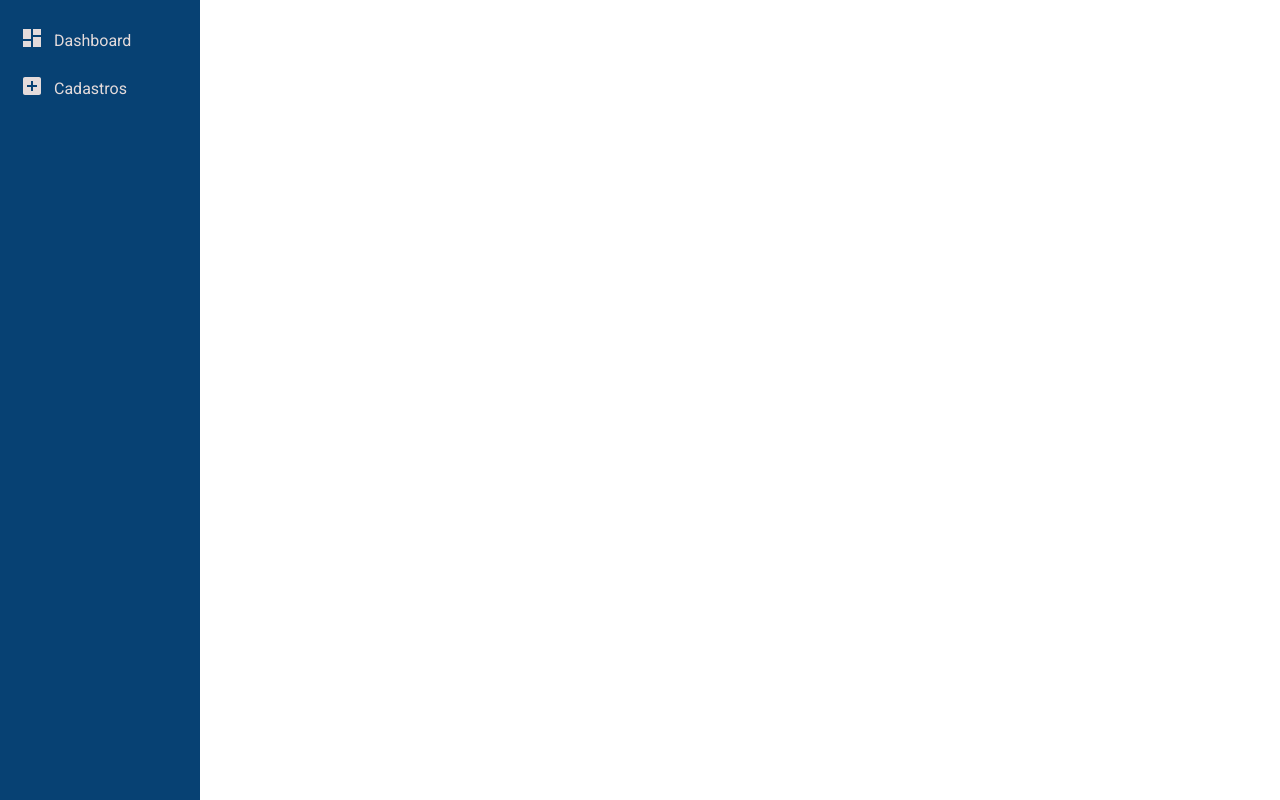
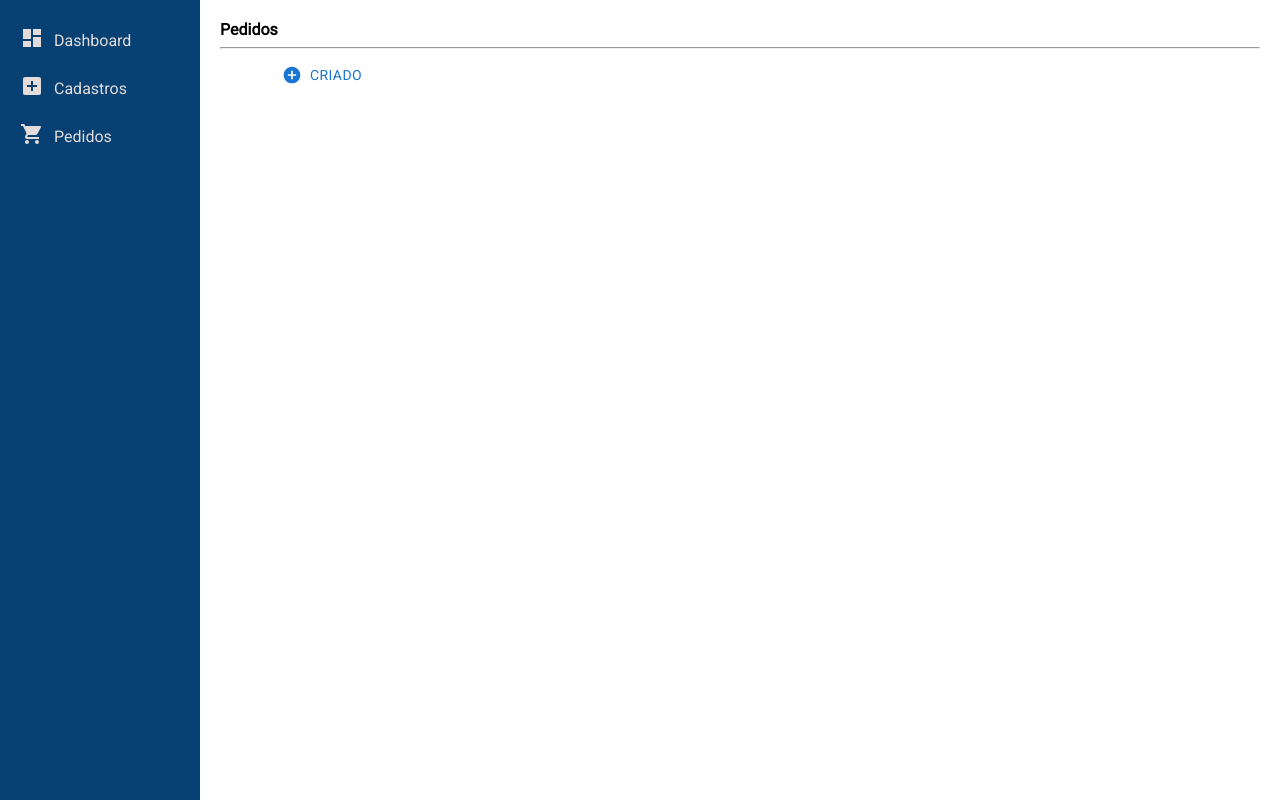
Before and after one commit to HenriqueOPeixoto/app-kodyak, a React (Vite) app in the folder frontend-kodyak/: page /pedidos in a window 1280 px wide. Before the commit this address had no page. Built offline with nearby package versions, Linux system fonts and the light colour scheme.

Commit message:
Criar menu de pedidos

```diff
--- a/frontend-kodyak/src/App.tsx
+++ b/frontend-kodyak/src/App.tsx
@@ -15,6 +15,8 @@ const Usuarios = lazy(() => import('./components/Cadastros/Usuarios'));
 const FamiliaProdutos = lazy(() => import('./components/Cadastros/FamiliaProdutos'));
 const Produtos = lazy(() => import('./components/Cadastros/Produtos'));
 
+const Pedidos = lazy(() => import('./components/Pedidos/Pedidos'));
+
 function App() {
   return (
     <div className='App'>
@@ -24,7 +26,6 @@ function App() {
         <Suspense fallback={<div><CircularProgress /></div>}>
           <Routes>
             <Route path='/cadastros' element={<Cadastro />} />
-            <Route path='/dashboard' element={<Dashboard />} />
             <Route path='/cadastros/novo_cliente' element={<Clientes />} />
             <Route path='/cadastros/editar_cliente/:id' element={<Clientes />} />
             <Route path='/cadastros/novo_motorista' element={<Motoristas />} />
@@ -35,6 +36,10 @@ function App() {
             <Route path='/cadastros/editar_familia_produtos/:id' element={<FamiliaProdutos />} />
             <Route path='/cadastros/novo_produto' element={<Produtos />} />
             <Route path='/cadastros/editar_produto/:id' element={<Produtos />} />
+
+            <Route path='/dashboard' element={<Dashboard />} />
+
+            <Route path='/pedidos' element={<Pedidos />} />
             {/* Novas rotas aqui */}
           </Routes>
         </Suspense>
--- /dev/null
+++ b/frontend-kodyak/src/components/Pedidos/Pedidos.tsx
@@ -0,0 +1,39 @@
+import { Button } from '@mui/material'
+import { useState } from 'react';
+
+import AddCircleIcon from '@mui/icons-material/AddCircle';
+
+import './styles/Pedidos.css'
+
+
+
+function Pedidos() {
+
+  const [activeButton, setActiveButton] = useState<string | null>(null);
+
+  const handleButtonClick = (buttonName: string) => {
+    setActiveButton(buttonName);
+  };
+
+  return (
+    <>
+      <div className="Title">
+        Pedidos
+        <hr />
+      </div>
+      <div className='Pedidos'>
+        <div className='BotoesPedidos'>
+          {/* Ao clicar em um botão, muda o estado de activeButton, fazendo com que outra tabela seja renderizada */}
+          <Button startIcon={<AddCircleIcon />} onClick={() => {handleButtonClick('criado')}}>Criado</Button>
+        </div>
+        <div className='ListaPedidos'>
+          {/* As linhas abaixo controlam qual tabela de pedido deve ser exibida
+            baseando-se no estado dos botões, ou seja, o botão atual ativo pelo useState. */}
+          {activeButton === 'criado' && <p>Pedidos criados</p>}
+        </div>
+      </div>
+    </>
+  )
+}
+
+export default Pedidos
--- /dev/null
+++ b/frontend-kodyak/src/components/Pedidos/styles/Pedidos.css
@@ -0,0 +1,20 @@
+.Title {
+    font-weight: bold;
+}
+
+.BotoesPedidos {
+    display: flex;
+    flex-direction: column;
+    justify-content: flex-start;
+    max-width: 35%;
+    min-width: 20%;
+}
+
+.Pedidos {
+    display: flex;
+    flex-direction: row;
+}
+
+.ListaPedidos {
+    flex: 1;
+  }
--- a/frontend-kodyak/src/components/Sidebar/SidebarData.tsx
+++ b/frontend-kodyak/src/components/Sidebar/SidebarData.tsx
@@ -1,6 +1,7 @@
 import React from 'react'
 import AddBoxIcon from '@mui/icons-material/AddBox';
 import DashboardIcon from '@mui/icons-material/Dashboard';
+import ShoppingCartIcon from '@mui/icons-material/ShoppingCart';
 
 function SidebarData() {
   return (
@@ -14,6 +15,11 @@ function SidebarData() {
             title: "Cadastros",
             icon: <AddBoxIcon />,
             link: "/cadastros"
+        },
+        {
+            title: "Pedidos",
+            icon: <ShoppingCartIcon />,
+            link: "/pedidos"
         }
     ]
   )
```
